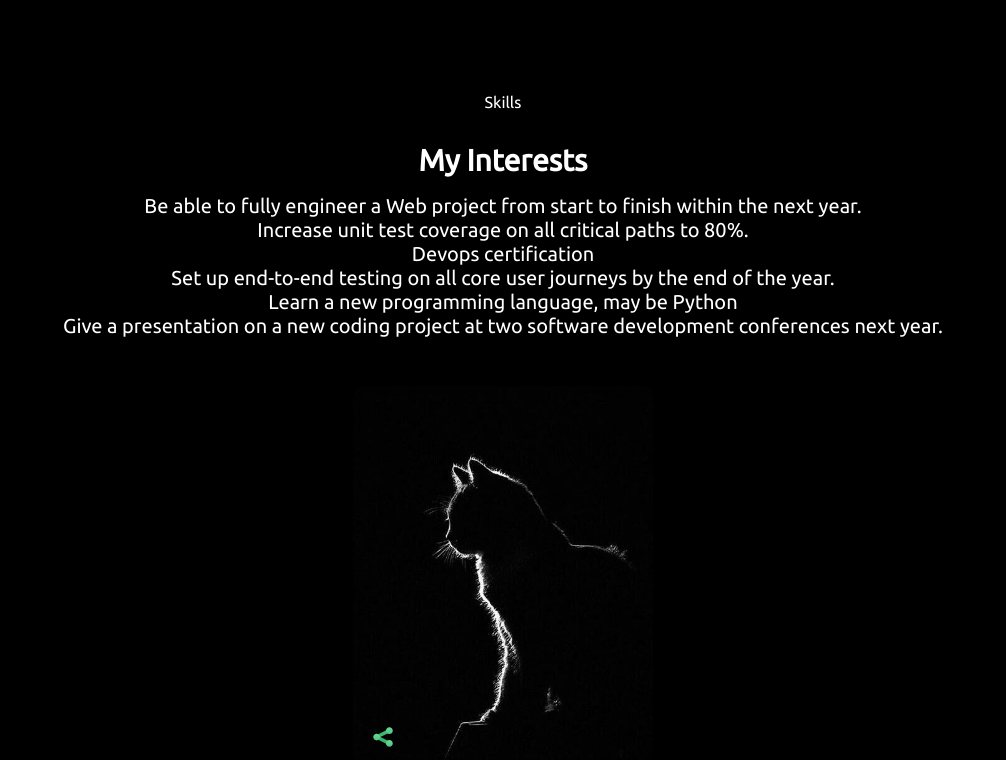
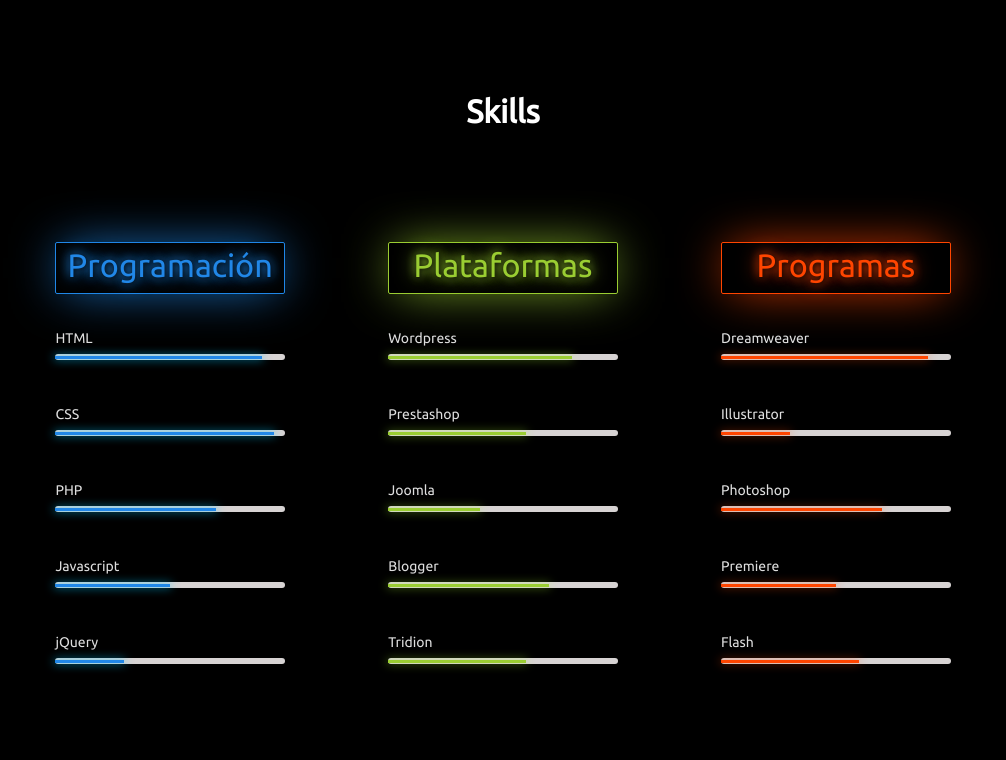
Before and after one commit to avaniklsjoshi/mama-repo, a React (Create React App) app in the folder apps/frontend-joshi/: page / in a window 1280 px wide. Shown: the part 780-1540 px from the top of the page, without its empty margins (137-1143 px from the left). Built offline with nearby package versions, Linux system fonts and the light colour scheme.

Commit message:
frontend-joshi: skills section initial setup

```diff
--- /dev/null
+++ b/apps/frontend-joshi/src/Components/Views/LandingPage/skills.scss
@@ -0,0 +1,136 @@
+.skills-container{
+  h4 {
+    font-size: 2.7em;
+    font-weight: normal;
+    padding: 10px 0 16px 0;
+    margin: 0 0 30px;
+    text-align:center;
+    color:#2187e7;
+    text-shadow: 1px 1px 5px #000, 0 0 10px #2187e7, 0 0 20px #2187e7;
+    background:#000;
+    border-radius:2px;
+    border: 1px solid #2187e7;
+    box-shadow: 0px 0px 50px -8px #2187e7;
+  }
+  h4.plataformas {
+    border: 1px solid #9ACD32;
+    box-shadow: 0px 0px 50px -8px #9ACD32;
+    color: #9ACD32;
+    text-shadow: 1px 1px 5px #000, 0 0 10px #9ACD32, 0 0 20px #9ACD32;
+  }
+
+  h4.programas {
+    border: 1px solid #FF4500;
+    box-shadow: 0px 0px 50px -8px #FF4500;
+    color: #FF4500;
+    text-shadow: 1px 1px 5px #000, 0 0 10px #FF4500, 0 0 20px #FF4500;
+  }
+
+  .container {
+    width: 90%;
+    padding:5%;
+    margin: 0 auto;
+    overflow: hidden;
+  }
+
+  .col {
+    width: 23%;
+    margin: 0 5%;
+    position: relative;
+    float: left;
+    font-size: 12px;
+    line-height: 2em;
+    padding: 5% 0;
+  }
+  /*.col { width:101%; }*/
+  .skill {
+    list-style:none;
+    padding-top:30px;
+  }
+
+  .skill li {
+    display: flex;
+    margin-bottom:70px;
+    background:#d7d3d3;
+    height:6px;
+    border-radius:3px;
+  }
+
+  .skill li em {
+    position:relative;
+    font-style: normal;
+    font-size: 14px;
+    text-align: center;
+    color:#dedede;
+    top:-28px;
+  }
+
+  .blueline {
+    height: 3px;
+    margin: 2px 0;
+    background: #2187e7;
+    position: absolute;
+    box-shadow: 0px 0px 10px 1px rgba(0,198,255,0.6);
+  }
+  .greenline {
+    height: 3px;
+    margin: 2px 0;
+    background: #9ACD32;
+    position: absolute;
+    box-shadow: 0px 0px 10px 1px rgba(173, 255, 47,0.4);
+  }
+  .redline {
+    height: 3px;
+    margin: 2px 0;
+    background: #FF4500;
+    position: absolute;
+    box-shadow: 0px 0px 10px 1px rgba(255, 69, 0,0.4);
+  }
+
+  .titulo      { opacity:1;  animation:titulo 5s ease-out;     }
+
+  /*programacion*/
+  .html        { width:90%;  animation:html 2s ease-out;       }
+  .css         { width:95%;  animation:css 2s ease-out;        }
+  .php         { width:70%;  animation:php 2s ease-out;        }
+  .javascript  { width:50%;  animation:javascript 2s ease-out; }
+  .jquery      { width:30%;  animation:jquery 2s ease-out;     }
+
+  /*plataformas*/
+  .wordpress   { width:80%;  animation:wordpress 2s ease-out;  }
+  .prestashop  { width:60%;  animation:prestashop 2s ease-out; }
+  .joomla      { width:40%;  animation:joomla 2s ease-out;     }
+  .blogger     { width:70%;  animation:blogger 2s ease-out;    }
+  .tridion      { width:60%;  animation:tridion 2s ease-out;     }
+
+  /*programas*/
+  .dreamweaver { width:90%;  animation:dreamweaver 2s ease-out;}
+  .illustrator { width:30%;  animation:illustrator 2s ease-out;}
+  .photoshop   { width:70%;  animation:photoshop 2s ease-out;  }
+  .premiere    { width:50%;  animation:premiere 2s ease-out;   }
+  .flash       { width:60%;  animation:flash 2s ease-out;      }
+
+
+  @keyframes titulo      { 0% { opacity:0; } 100% { opacity:1; }  }
+
+  /*programacion*/
+  @keyframes html        { 0% { width:0px; } 100% { width:90%; }  }
+  @keyframes css         { 0% { width:0px; } 100% { width:95%; }  }
+  @keyframes php         { 0% { width:0px; } 100% { width:70%; }  }
+  @keyframes javascript  { 0% { width:0px; } 100% { width:50%; }  }
+  @keyframes jquery      { 0% { width:0px; } 100% { width:30%; }  }
+
+  /*plataformas*/
+  @keyframes wordpress   { 0% { width:0px; } 100% { width:80%; }  }
+  @keyframes prestashop  { 0% { width:0px; } 100% { width:60%; }  }
+  @keyframes joomla      { 0% { width:0px; } 100% { width:40%; }  }
+  @keyframes blogger     { 0% { width:0px; } 100% { width:70%; }  }
+  @keyframes tridion      { 0% { width:0px; } 100% { width:60%; }  }
+
+  /*programas*/
+  @keyframes dreamweaver { 0% { width:0px; } 100% { width:90%; }  }
+  @keyframes illustrator { 0% { width:0px; } 100% { width:30%; }  }
+  @keyframes photoshop   { 0% { width:0px; } 100% { width:70%; }  }
+  @keyframes premiere    { 0% { width:0px; } 100% { width:50%; }  }
+  @keyframes flash       { 0% { width:0px; } 100% { width:60%; }  }
+}
--- a/apps/frontend-joshi/src/Components/Views/LandingPage/skills.tsx
+++ b/apps/frontend-joshi/src/Components/Views/LandingPage/skills.tsx
@@ -1,3 +1,86 @@
+import "./skills.scss";
+
 export default function Skills() {
-  return <div>Skills</div>;
+  return (
+    <div className="skills-container">
+      <h1>Skills</h1>
+      <div className="container">
+        <div className="col">
+          <h4 className="titulo">Programación</h4>
+          <ul className="skill">
+            <li>
+              <span className="blueline html"></span>
+              <em>HTML</em>
+            </li>
+            <li>
+              <span className="blueline css"></span>
+              <em>CSS</em>
+            </li>
+            <li>
+              <span className="blueline php"></span>
+              <em>PHP</em>
+            </li>
+            <li>
+              <span className="blueline javascript"></span>
+              <em>Javascript</em>
+            </li>
+            <li>
+              <span className="blueline jquery"></span>
+              <em>jQuery</em>
+            </li>
+          </ul>
+        </div>
+        <div className="col">
+          <h4 className="plataformas titulo">Plataformas</h4>
+          <ul className="skill">
+            <li>
+              <span className="greenline wordpress"></span>
+              <em>Wordpress</em>
+            </li>
+            <li>
+              <span className="greenline prestashop"></span>
+              <em>Prestashop</em>
+            </li>
+            <li>
+              <span className="greenline joomla"></span>
+              <em>Joomla</em>
+            </li>
+            <li>
+              <span className="greenline blogger"></span>
+              <em>Blogger</em>
+            </li>
+            <li>
+              <span className="greenline tridion"></span>
+              <em>Tridion</em>
+            </li>
+          </ul>
+        </div>
+        <div className="col">
+          <h4 className="programas titulo">Programas</h4>
+          <ul className="skill">
+            <li>
+              <span className="redline dreamweaver"></span>
+              <em>Dreamweaver</em>
+            </li>
+            <li>
+              <span className="redline illustrator"></span>
+              <em>Illustrator</em>
+            </li>
+            <li>
+              <span className="redline photoshop"></span>
+              <em>Photoshop</em>
+            </li>
+            <li>
+              <span className="redline premiere"></span>
+              <em>Premiere</em>
+            </li>
+            <li>
+              <span className="redline flash"></span>
+              <em>Flash</em>
+            </li>
+          </ul>
+        </div>
+      </div>
+    </div>
+  );
 }
--- a/apps/frontend-joshi/src/Theme/themes/girly.ts
+++ b/apps/frontend-joshi/src/Theme/themes/girly.ts
@@ -1,7 +1,7 @@
 export default {
   themeType: "girly",
   colors: {
-    background: "#f1b7ea",
+    background: "#fbe3f8",
     text: "#fff"
   },
   header: {
```
Also changed, not shown: apps/frontend-joshi/referMe.txt.
